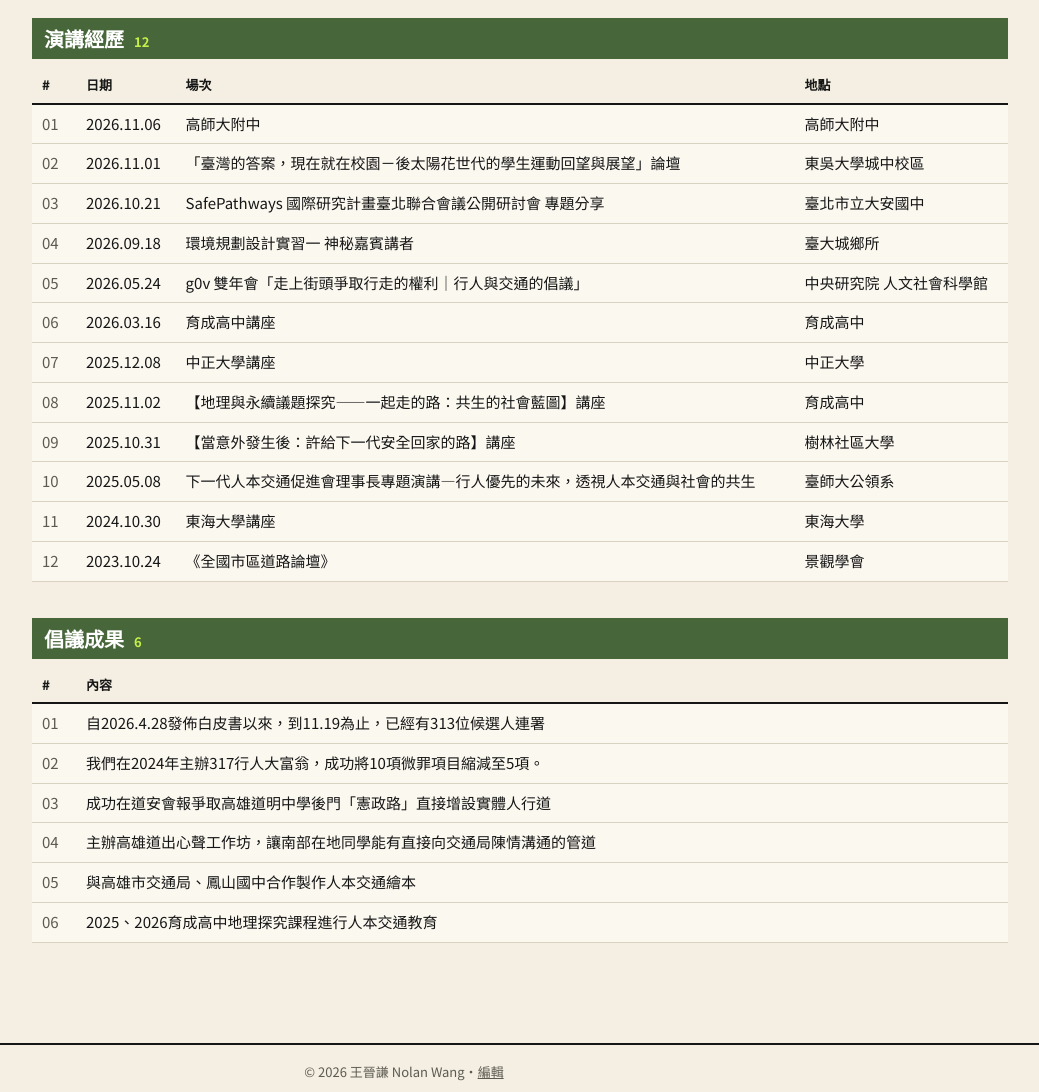
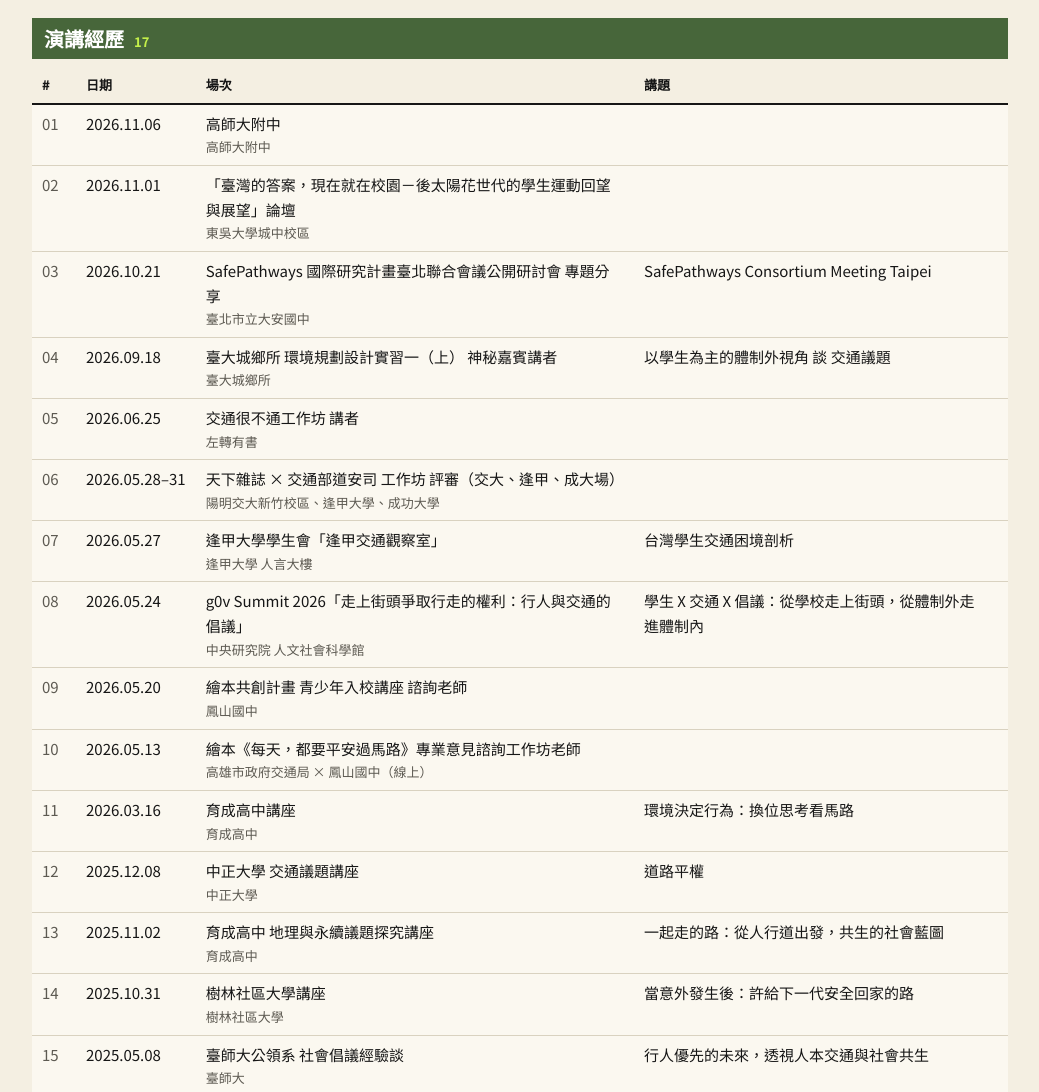
Before and after one commit to Nolanchian/info, a plain HTML site: page index.html in a window 1280 px wide. Shown: the part 900-1992 px from the top of the page, without its empty margins (236-1275 px from the left). Drawn offline with Linux system fonts and the light colour scheme.

Commit message:
研究頁加畢業學分檢核、演講經歷加講題與照片連結，修正編輯模式會蓋掉較新內容的問題
- 還原被舊頁面存檔蓋掉的本學期修習中課程
- 存檔前比對 GitHub 現況與開啟時內容，不同就提醒並可先下載自己的版本

Co-Authored-By: Claude Opus 5.5 <noreply@anthropic.com>

```diff
--- a/assets/site.css
+++ b/assets/site.css
@@ -19,6 +19,8 @@ button,input,select{font:inherit}
 .topbar nav{display:flex;gap:2px;margin-left:auto}
 .topbar nav a{color:var(--cream);text-decoration:none;font-weight:700;padding:5px 12px;white-space:nowrap}
 main > .hint{margin:0 0 8px;font-weight:700}
+.missing{color:#b3261e}
+.sec > .hint{margin:8px 0 0;font-weight:700}
 .status-tag{font-size:12px;font-weight:900;padding:0 6px;background:var(--mustard);border:1.5px solid var(--ink)}
 .topbar nav a:hover{background:#333;color:var(--cream)}
 .topbar nav a[aria-current="page"]{background:var(--lime);color:var(--ink)}
@@ -135,6 +137,8 @@ dialog .row{display:flex;gap:8px;justify-content:flex-end}
   table.stack td{border:none;padding:1px 4px}
   table.stack td.num{grid-row:span 4}
   table.stack td:not(.num){grid-column:2}
+  table.stack td.hide-narrow{display:none}
+  table.stack td.lbl::before{content:attr(data-label) "　";font-size:12px;color:var(--muted)}
   .topbar nav a{padding:5px 8px}
 }
 @media (max-width:480px){
--- a/assets/site.js
+++ b/assets/site.js
@@ -11,7 +11,8 @@ const PAGES = [
 const page = document.body.dataset.page;
 const isEditing = new URLSearchParams(location.search).has("edit");
 let site = null;
-let loadedSha = null;
+let loadedSnapshot = "";
+const normalizeJson = (text) => JSON.stringify(JSON.parse(text));
 let dirty = false;
 let activeTag = "";
 
@@ -120,7 +121,7 @@ function dataTable({ list, columns, fields, newRow, rowProps }) {
   const head = el("tr", {}, el("th", {}, "#"), columns.map((c) => el("th", {}, c.label)));
   const body = list.map((row, i) => el("tr", rowProps ? rowProps(row, i) : {},
     el("td", { class: "num" }, pad(i + 1)),
-    columns.map((c) => el("td", { class: c.className }, c.view(row)))));
+    columns.map((c) => el("td", { class: c.className, "data-label": c.label }, c.view(row)))));
   return el("table", { class: "stack" }, el("thead", {}, head), el("tbody", {}, body));
 }
 
@@ -178,11 +179,12 @@ function profileTables() {
       list: site.talks ??= [],
       columns: [
         { label: "日期", className: "nowrap", view: (r) => r.date },
-        { label: "場次", view: (r) => r.title },
-        { label: "地點", view: (r) => r.venue },
+        { label: "場次", view: (r) => [r.event, r.venue && el("span", { class: "sub" }, r.venue)] },
+        { label: "講題", view: (r) => r.title },
+        { label: "", className: "nowrap", view: (r) => safeUrl(r.photos) && el("a", { class: "mini", href: safeUrl(r.photos), target: "_blank", rel: "noopener" }, "照片") },
       ],
-      fields: [{ field: "date", label: "日期" }, { field: "title", label: "場次" }, { field: "venue", label: "地點" }],
-      newRow: () => ({ date: "", title: "", venue: "" }),
+      fields: [{ field: "date", label: "日期" }, { field: "event", label: "場次" }, { field: "title", label: "講題" }, { field: "venue", label: "地點" }, { field: "photos", label: "照片連結" }],
+      newRow: () => ({ date: "", event: "", title: "", venue: "", photos: "" }),
     })),
     section("achievements", "倡議成果", dataTable({
       list: site.achievements,
@@ -194,6 +196,33 @@ function profileTables() {
 }
 
 /* ── 研究頁 ── */
+// 還缺 = 規定 − 已修 − 修習中（以本學期全數通過計），超修不倒扣
+function requirementSection(courses, requirements, sumCredits) {
+  const rows = requirements.map((req) => {
+    const list = courses.filter((c) => c.category === req.category);
+    const done = sumCredits(list.filter((c) => !c.status));
+    const ongoing = sumCredits(list.filter((c) => c.status));
+    const required = Number(req.required) || 0;
+    return { ...req, done, ongoing, missing: Math.max(0, required - done - ongoing) };
+  });
+  const total = (key) => rows.reduce((sum, r) => sum + (Number(r[key]) || 0), 0);
+  const table = dataTable({
+    list: rows,
+    columns: [
+      { label: "類別", className: "nowrap", view: (r) => r.category },
+      { label: "規定", className: "nowrap hide-narrow", view: (r) => r.required },
+      { label: "已修", className: "nowrap hide-narrow", view: (r) => r.done },
+      { label: "修習中", className: "nowrap hide-narrow", view: (r) => r.ongoing || "" },
+      { label: "還缺", className: "nowrap lbl", view: (r) => (r.missing ? el("b", { class: "missing" }, r.missing) : "✓") },
+      { label: "待補", view: (r) => r.todo },
+    ],
+  });
+  const totalRequired = total("required");
+  const note = el("p", { class: "hint" },
+    `畢業最低 ${totalRequired} 學分・已修 ${total("done")}＋修習中 ${total("ongoing")}・還缺 ${total("missing")} 學分（以本學期全數通過計）`);
+  return section("requirements", "畢業學分檢核", note, table);
+}
+
 function researchPage() {
   const skills = section("skills", "研究工具", dataTable({
     list: site.skills ??= [],
@@ -206,8 +235,13 @@ function researchPage() {
     newRow: () => ({ name: "", text: "", url: "", courses: "" }),
   }));
   const courses = site.courses ??= [];
+  const requirements = site.requirements ??= [];
   if (isEditing) {
-    return [skills, section("courses", "修課紀錄", dataTable({
+    return [skills, section("requirements", "畢業學分檢核", dataTable({
+      list: requirements,
+      fields: [{ field: "category", label: "類別（需與修課類別同名）" }, { field: "required", label: "規定學分" }, { field: "todo", label: "待補" }],
+      newRow: () => ({ category: "", required: "", todo: "" }),
+    })), section("courses", "修課紀錄", dataTable({
       list: courses,
       fields: [{ field: "category", label: "類別" }, { field: "title", label: "課程" }, { field: "credits", label: "學分" }, { field: "teacher", label: "授課老師" }, { field: "status", label: "狀態（空白＝已修）" }],
       newRow: () => ({ category: courses.at(-1)?.category ?? "", title: "", credits: "", teacher: "", status: "" }),
@@ -223,7 +257,7 @@ function researchPage() {
   };
   const categories = [...new Set(courses.map((c) => c.category))];
   const summary = el("p", { class: "hint", id: "courses" }, `修課紀錄：${courses.length} 門・${creditText(courses)}`);
-  return [skills, summary, ...categories.map((cat, i) => {
+  return [skills, requirementSection(courses, requirements, sumCredits), summary, ...categories.map((cat, i) => {
     const list = courses.filter((c) => c.category === cat);
     return section(`course-${i + 1}`, `${cat}・${creditText(list)}`, dataTable({
       list,
@@ -479,10 +513,15 @@ async function save() {
   try {
     const current = await ghFetch(token);
     if (!current.ok) throw new Error(explainGithubError(current.status));
-    const { sha } = await current.json();
-    if (loadedSha && sha !== loadedSha && !confirm("GitHub 上的內容在你開始編輯後被改過，要用你的版本覆蓋嗎？")) {
-      setStatus("已取消儲存", "dirty");
-      return;
+    const { sha, content } = await current.json();
+    // 不論頁面是從哪裡載入的，都拿 GitHub 上的現況和開啟時的內容比對，避免舊頁面蓋掉別人剛存的修改
+    if (normalizeJson(fromBase64(content)) !== loadedSnapshot) {
+      const overwrite = confirm("GitHub 上的內容比你開啟這頁時還新（可能有人剛存過）。\n\n按「取消」：先下載你的版本，再重新整理頁面合併（建議）\n按「確定」：直接覆蓋，對方的修改會消失");
+      if (!overwrite) {
+        downloadBlob(new Blob([serialize()], { type: "application/json" }), "site-我的版本.json");
+        setStatus("已取消儲存：你的版本已下載，請重新整理後再改", "err");
+        return;
+      }
     }
     site.updated = today();
     const response = await ghFetch(token, {
@@ -490,7 +529,7 @@ async function save() {
       body: JSON.stringify({ message: "透過編輯模式更新網站內容", content: toBase64(serialize()), sha, branch: REPO.branch }),
     });
     if (!response.ok) throw new Error(explainGithubError(response.status));
-    loadedSha = (await response.json()).content.sha;
+    loadedSnapshot = normalizeJson(serialize());
     dirty = false;
     setStatus("已儲存到 GitHub，約 1 分鐘後線上版更新", "ok");
   } catch (error) {
@@ -507,7 +546,6 @@ async function loadSite() {
       const response = await ghFetch(token);
       if (response.ok) {
         const json = await response.json();
-        loadedSha = json.sha;
         return JSON.parse(fromBase64(json.content));
       }
     } catch {
@@ -525,6 +563,7 @@ window.addEventListener("beforeunload", (event) => {
 
 try {
   site = await loadSite();
+  loadedSnapshot = JSON.stringify(site);
   buildShell();
   if (isEditing) {
     document.body.classList.add("editing");
--- a/data/site.json
+++ b/data/site.json
@@ -311,63 +311,122 @@
   "talks": [
     {
       "date": "2026.11.06",
-      "title": "高師大附中",
-      "venue": "高師大附中"
+      "event": "高師大附中",
+      "title": "",
+      "venue": "高師大附中",
+      "photos": ""
     },
     {
       "date": "2026.11.01",
-      "title": "「臺灣的答案，現在就在校園－後太陽花世代的學生運動回望與展望」論壇",
-      "venue": "東吳大學城中校區"
+      "event": "「臺灣的答案，現在就在校園－後太陽花世代的學生運動回望與展望」論壇",
+      "title": "",
+      "venue": "東吳大學城中校區",
+      "photos": ""
     },
     {
       "date": "2026.10.21",
-      "title": "SafePathways 國際研究計畫臺北聯合會議公開研討會 專題分享",
-      "venue": "臺北市立大安國中"
+      "event": "SafePathways 國際研究計畫臺北聯合會議公開研討會 專題分享",
+      "title": "SafePathways Consortium Meeting Taipei",
+      "venue": "臺北市立大安國中",
+      "photos": ""
     },
     {
       "date": "2026.09.18",
-      "title": "環境規劃設計實習一 神秘嘉賓講者",
-      "venue": "臺大城鄉所"
+      "event": "臺大城鄉所 環境規劃設計實習一（上） 神秘嘉賓講者",
+      "title": "以學生為主的體制外視角 談 交通議題",
+      "venue": "臺大城鄉所",
+      "photos": ""
+    },
+    {
+      "date": "2026.06.25",
+      "event": "交通很不通工作坊 講者",
+      "title": "",
+      "venue": "左轉有書",
+      "photos": ""
+    },
+    {
+      "date": "2026.05.28–31",
+      "event": "天下雜誌 × 交通部道安司 工作坊 評審（交大、逢甲、成大場）",
+      "title": "",
+      "venue": "陽明交大新竹校區、逢甲大學、成功大學",
+      "photos": ""
+    },
+    {
+      "date": "2026.05.27",
+      "event": "逢甲大學學生會「逢甲交通觀察室」",
+      "title": "台灣學生交通困境剖析",
+      "venue": "逢甲大學 人言大樓",
+      "photos": ""
     },
     {
       "date": "2026.05.24",
-      "title": "g0v 雙年會「走上街頭爭取行走的權利｜行人與交通的倡議」",
-      "venue": "中央研究院 人文社會科學館"
+      "event": "g0v Summit 2026「走上街頭爭取行走的權利：行人與交通的倡議」",
+      "title": "學生 X 交通 X 倡議：從學校走上街頭，從體制外走進體制內",
+      "venue": "中央研究院 人文社會科學館",
+      "photos": ""
+    },
+    {
+      "date": "2026.05.20",
+      "event": "繪本共創計畫 青少年入校講座 諮詢老師",
+      "title": "",
+      "venue": "鳳山國中",
+      "photos": ""
+    },
+    {
+      "date": "2026.05.13",
+      "event": "繪本《每天，都要平安過馬路》專業意見諮詢工作坊老師",
+      "title": "",
+      "venue": "高雄市政府交通局 × 鳳山國中（線上）",
+      "photos": ""
     },
     {
       "date": "2026.03.16",
-      "title": "育成高中講座",
-      "venue": "育成高中"
+      "event": "育成高中講座",
+      "title": "環境決定行為：換位思考看馬路",
+      "venue": "育成高中",
+      "photos": ""
     },
     {
       "date": "2025.12.08",
-      "title": "中正大學講座",
-      "venue": "中正大學"
+      "event": "中正大學 交通議題講座",
+      "title": "道路平權",
+      "venue": "中正大學",
+      "photos": ""
     },
     {
       "date": "2025.11.02",
-      "title": "【地理與永續議題探究——一起走的路：共生的社會藍圖】講座",
-      "venue": "育成高中"
+      "event": "育成高中 地理與永續議題探究講座",
+      "title": "一起走的路：從人行道出發，共生的社會藍圖",
+      "venue": "育成高中",
+      "photos": ""
     },
     {
       "date": "2025.10.31",
-      "title": "【當意外發生後：許給下一代安全回家的路】講座",
-      "venue": "樹林社區大學"
+      "event": "樹林社區大學講座",
+      "title": "當意外發生後：許給下一代安全回家的路",
+      "venue": "樹林社區大學",
+      "photos": ""
     },
     {
       "date": "2025.05.08",
-      "title": "下一代人本交通促進會理事長專題演講—行人優先的未來，透視人本交通與社會的共生",
-      "venue": "臺師大公領系"
+      "event": "臺師大公領系 社會倡議經驗談",
+      "title": "行人優先的未來，透視人本交通與社會共生",
+      "venue": "臺師大",
+      "photos": ""
     },
     {
       "date": "2024.10.30",
-      "title": "東海大學講座",
-      "venue": "東海大學"
+      "event": "東海大學講座",
+      "title": "人本交通倡議之路：從學校走上街頭，從體制外走進體制內",
+      "venue": "東海大學",
+      "photos": ""
     },
     {
       "date": "2023.10.24",
-      "title": "《全國市區道路論壇》",
-      "venue": "景觀學會"
+      "event": "景觀學會《全國市區道路論壇》",
+      "title": "",
+      "venue": "景觀學會",
+      "photos": ""
     }
   ]
 }
```
